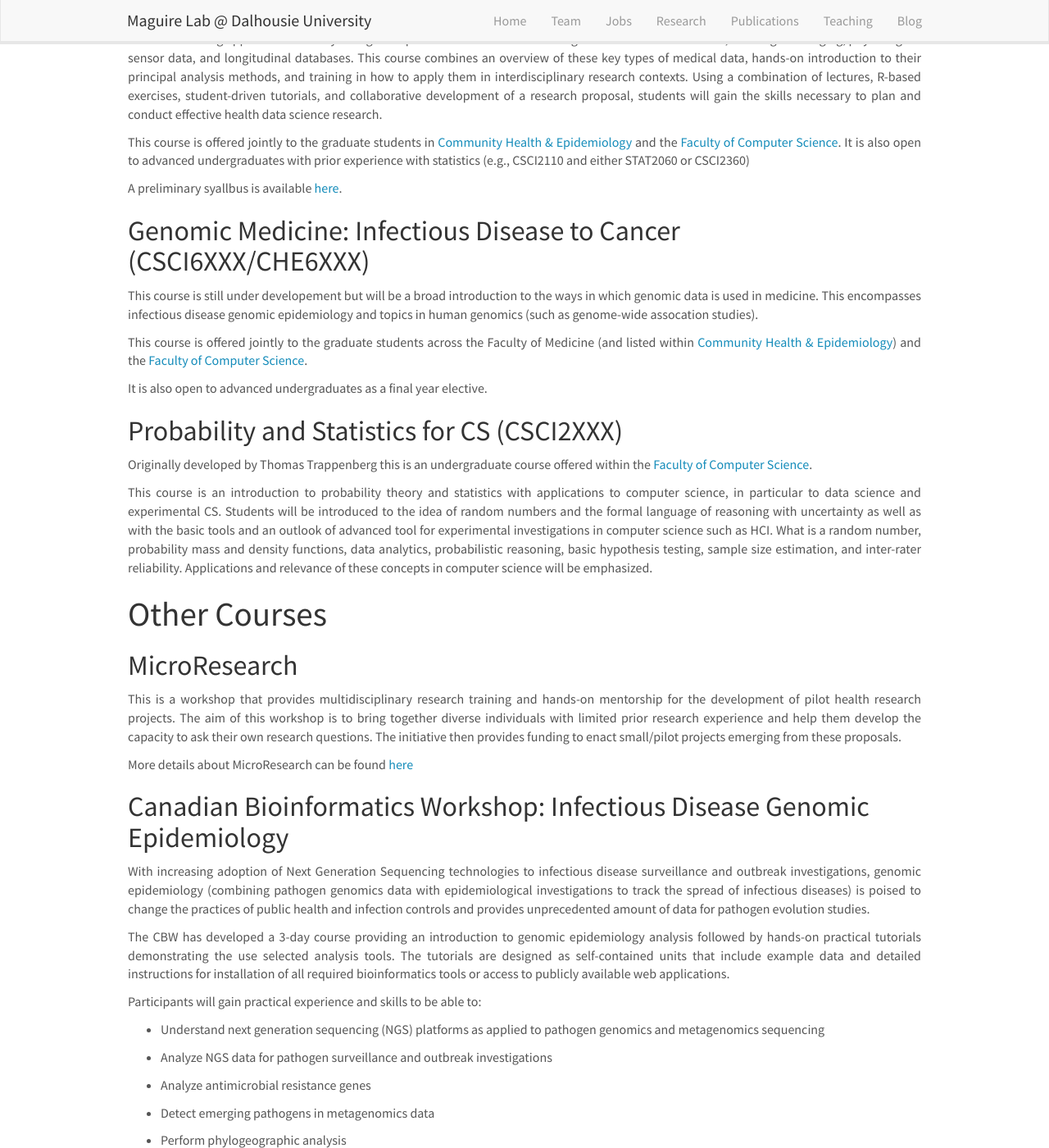
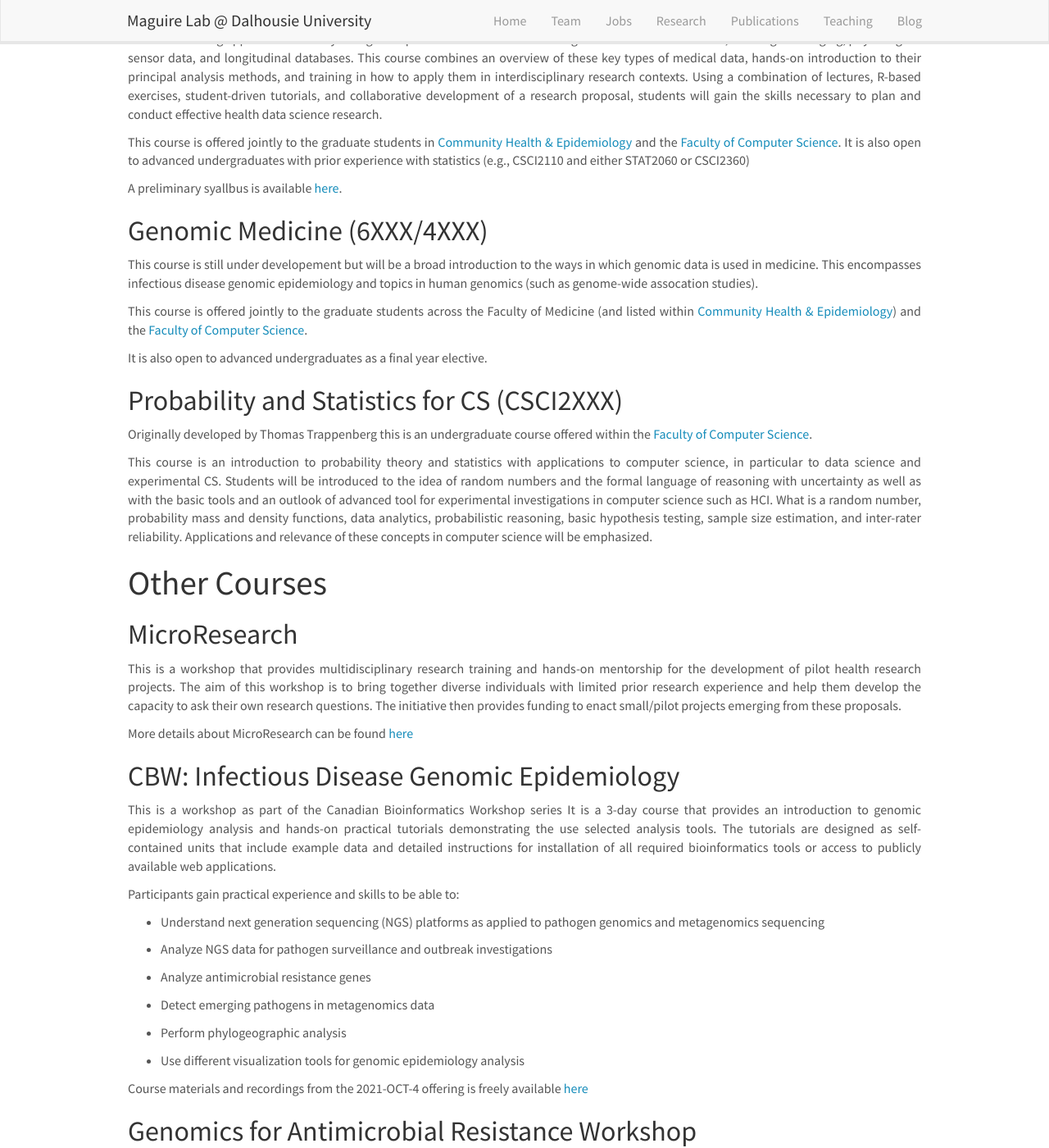
Before and after one commit to maguire-lab/maguire-lab.github.io, a Jekyll site: the page built from _pages/teaching.md, in a window 1280 px wide and 1400 px high, scrolled down 194 px. Shown: the whole window at 82% size. Built offline with Jekyll 4.4.1, drawn with Linux system fonts in a browser that asks for light colours; nearby versions of some CDN libraries; some of the changed text lies outside the part shown.

Commit message:
Add empty pic

```diff
--- a/_pages/teaching.md
+++ b/_pages/teaching.md
@@ -8,7 +8,7 @@ permalink: /teaching/
 
 # Dalhousie Courses
 
-## Applied Research in Health Data Science (CSCI6XXX/CHE6XXX)
+## Applied Research in Health Data Science (6XXX)
 Health data science is a rapidly growing research field across academia, government, and industry. It relates to the application of statistical and machine learning approaches to analyse large complex medical datasets including electronic medical records, radiological imaging, physiological sensor data, and longitudinal databases.  This course combines an overview of these key types of medical data, hands-on introduction to their principal analysis methods, and training in how to apply them in interdisciplinary research contexts. Using a combination of lectures, R-based exercises, student-driven tutorials, and collaborative development of a research proposal, students will gain the skills necessary to plan and conduct effective health data science research.
 
 This course is offered jointly to the graduate students in [Community Health & Epidemiology](https://www.dal.ca/academics/programs/graduate/community-health-epidemiology/program-details/courses.html) and the [Faculty of Computer Science](https://www.dal.ca/faculty/computerscience/graduate-programs.html).
@@ -17,7 +17,7 @@ It is also open to advanced undergraduates with prior experience with statistics
 A preliminary syallbus is available [here](https://maguire-lab.github.io/assets/courses/20220319_syallabus_research_in_health_data_science.pdf).
 
 
-## Genomic Medicine: Infectious Disease to Cancer (CSCI6XXX/CHE6XXX)
+## Genomic Medicine (6XXX/4XXX)
 This course is still under developement but will be a broad introduction to the ways in which
 genomic data is used in medicine. This encompasses infectious disease genomic epidemiology and topics in human genomics (such as genome-wide assocation studies).
 
@@ -45,12 +45,11 @@ The initiative then provides funding to enact small/pilot projects emerging from
 
 More details about MicroResearch can be found [here](http://www.microresearch.ca/)
 
-## Canadian Bioinformatics Workshop: Infectious Disease Genomic Epidemiology
-With increasing adoption of Next Generation Sequencing technologies to infectious disease surveillance and outbreak investigations, genomic epidemiology (combining pathogen genomics data with epidemiological investigations to track the spread of infectious diseases) is poised to change the practices of public health and infection controls and provides unprecedented amount of data for pathogen evolution studies.
+## CBW: Infectious Disease Genomic Epidemiology
+This is a workshop as part of the Canadian Bioinformatics Workshop series
+It is a 3-day course that provides an introduction to genomic epidemiology analysis and hands-on practical tutorials demonstrating the use selected analysis tools. The tutorials are designed as self-contained units that include example data and detailed instructions for installation of all required bioinformatics tools or access to publicly available web applications.
 
-The CBW has developed a 3-day course providing an introduction to genomic epidemiology analysis followed by hands-on practical tutorials demonstrating the use selected analysis tools. The tutorials are designed as self-contained units that include example data and detailed instructions for installation of all required bioinformatics tools or access to publicly available web applications.
-
-Participants will gain practical experience and skills to be able to:
+Participants gain practical experience and skills to be able to:
 
 - Understand next generation sequencing (NGS) platforms as applied to pathogen genomics and metagenomics sequencing
 
```
Also changed, not shown: _data/team_members.yml (+2 -5 lines), images/team/nopic.png (added).
